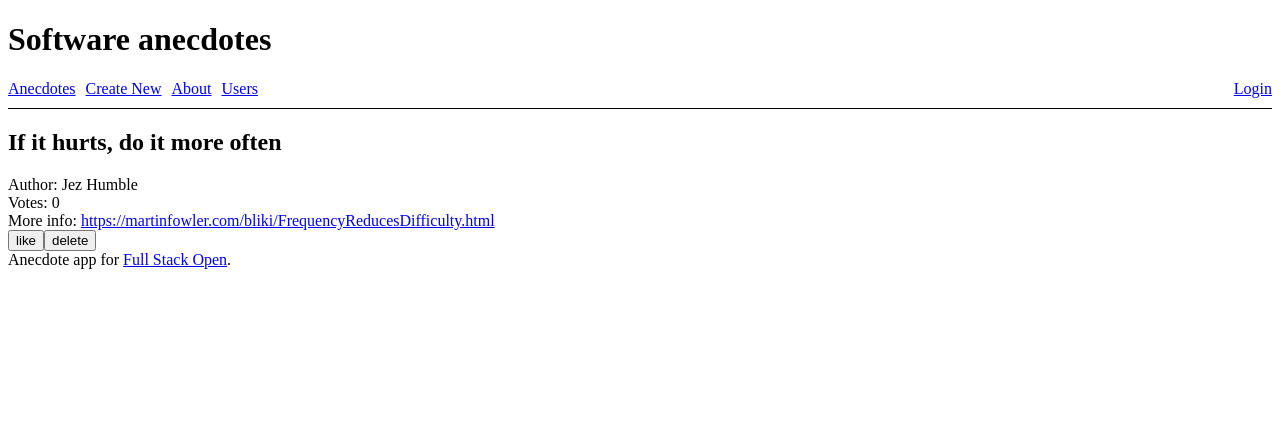
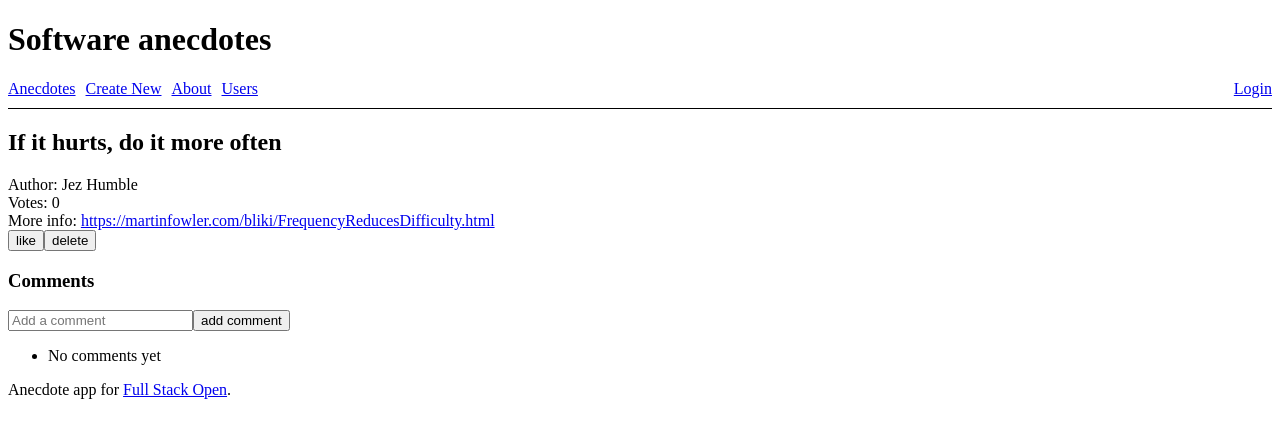
Before and after one commit to xavieralves16/FULLSTACKOPEN_PART7, a React (Vite) app in the folder routed-anecdotes/: page /anecdotes/1 in a window 1280 px wide. Shown: the top 438 px of the page. Built offline with nearby package versions, Linux system fonts and the light colour scheme.

Commit message:
Exc 7.18

```diff
--- a/routed-anecdotes/src/App.jsx
+++ b/routed-anecdotes/src/App.jsx
@@ -2,10 +2,12 @@ import { BrowserRouter as Router, Routes, Route, Link, useParams, useNavigate }
 import { useField } from './hooks'
 import { useNotification } from './NotificationContext'
 import { useQuery, useMutation, useQueryClient } from '@tanstack/react-query'
-import { getAll, createAnecdote, voteAnecdote, deleteAnecdote } from './services/anecdotes'
+import { getAll, createAnecdote, voteAnecdote, deleteAnecdote , addComment} from './services/anecdotes'
 import { useReducer } from 'react'
 import UsersView from './UsersView'
 import UserDetailView from './UserDetailView'
+import React from 'react'
+
 
 // Reducer para o estado do user
 const userReducer = (state, action) => {
@@ -67,10 +69,17 @@ const AnecdoteList = ({ anecdotes }) => (
 
 
 
-const Anecdote = ({ anecdotes, voteMutation, deleteMutation, dispatch, user }) => {
+const Anecdote = ({ anecdotes, voteMutation, deleteMutation, dispatch, user, queryClient }) => {
   const { id } = useParams()
   const anecdote = anecdotes.find(a => a.id === Number(id))
+  const commentField = useField('text')
+
   if (!anecdote) return <div>Anecdote not found</div>
+
+  const commentMutation = useMutation({
+    mutationFn: (comment) => addComment(anecdote.id, comment),
+    onSuccess: () => queryClient.invalidateQueries({ queryKey: ['anecdotes'] })
+  })
 
   const handleVote = () => {
     voteMutation.mutate(anecdote.id)
@@ -85,6 +94,13 @@ const Anecdote = ({ anecdotes, voteMutation, deleteMutation, dispatch, user }) =
     setTimeout(() => dispatch({ type: 'CLEAR' }), 5000)
   }
 
+  const handleAddComment = (e) => {
+    e.preventDefault()
+    if (!commentField.inputProps.value) return
+    commentMutation.mutate(commentField.inputProps.value)
+    commentField.reset()
+  }
+
   return (
     <div>
       <h2>{anecdote.content}</h2>
@@ -93,9 +109,22 @@ const Anecdote = ({ anecdotes, voteMutation, deleteMutation, dispatch, user }) =
       <div>More info: <a href={anecdote.info}>{anecdote.info}</a></div>
       <button onClick={handleVote}>like</button>
       {user?.username === anecdote.user && <button onClick={handleDelete}>delete</button>}
+
+      <h3>Comments</h3>
+      <form onSubmit={handleAddComment}>
+        <input {...commentField.inputProps} placeholder="Add a comment" />
+        <button type="submit">add comment</button>
+      </form>
+      <ul>
+        {anecdote.comments.length === 0 && <li>No comments yet</li>}
+        {anecdote.comments.map((c, idx) => (
+          <li key={idx}>{c}</li>
+        ))}
+      </ul>
     </div>
   )
 }
+
 
 const Notification = ({ notification }) => {
   if (!notification) return null
--- a/routed-anecdotes/src/services/anecdotes.js
+++ b/routed-anecdotes/src/services/anecdotes.js
@@ -4,22 +4,23 @@ let anecdotes = [
     author: 'Jez Humble',
     info: 'https://martinfowler.com/bliki/FrequencyReducesDifficulty.html',
     votes: 0,
-    id: 1
+    id: 1,
+    comments: []
   },
   {
     content: 'Premature optimization is the root of all evil',
     author: 'Donald Knuth',
     info: 'http://wiki.c2.com/?PrematureOptimization',
     votes: 0,
-    id: 2
+    id: 2,
+    comments: []
   }
 ]
 
-// Anecdotes API
 export const getAll = async () => [...anecdotes]
 
 export const createAnecdote = async (newAnecdote) => {
-  const anecdote = { ...newAnecdote, id: Math.round(Math.random() * 10000) }
+  const anecdote = { ...newAnecdote, id: Math.round(Math.random() * 10000), comments: [] }
   anecdotes.push(anecdote)
   return anecdote
 }
@@ -36,22 +37,9 @@ export const deleteAnecdote = async (id) => {
   return id
 }
 
-// Users API
-export const getUsers = async () => {
-  const usersMap = {}
-  anecdotes.forEach(a => {
-    if (!usersMap[a.author]) usersMap[a.author] = []
-    usersMap[a.author].push(a)
-  })
-
-  return Object.entries(usersMap).map(([name, blogs], index) => ({
-    id: index + 1,
-    name,
-    blogs
-  }))
+export const addComment = async (id, comment) => {
+  const anecdote = anecdotes.find(a => a.id === id)
+  if (!anecdote) throw new Error('Anecdote not found')
+  anecdote.comments.push(comment)
+  return anecdote
 }
-
-export const getUserById = async (id) => {
-  const users = await getUsers()
-  return users.find(u => u.id === Number(id))
-}
```
